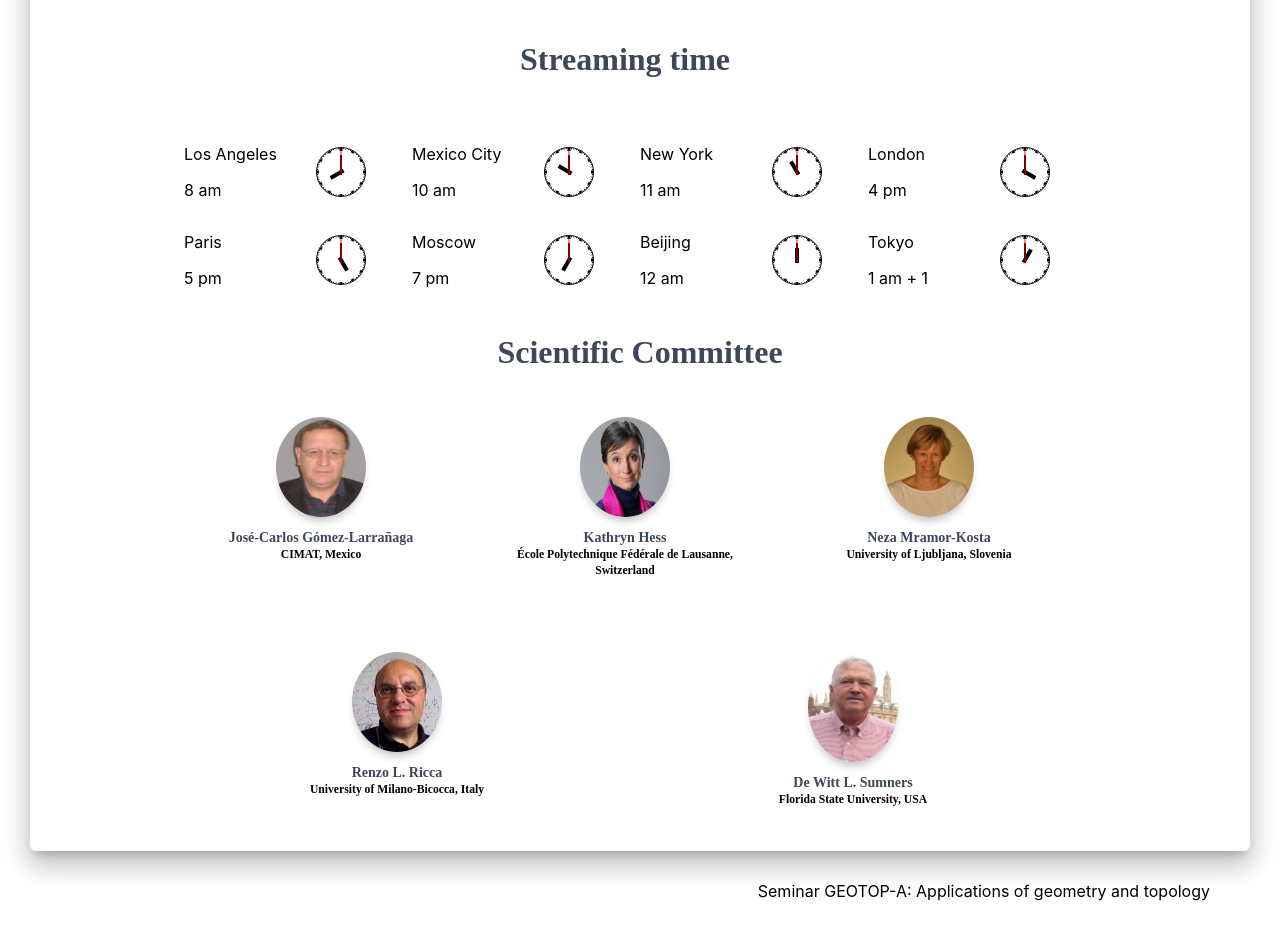
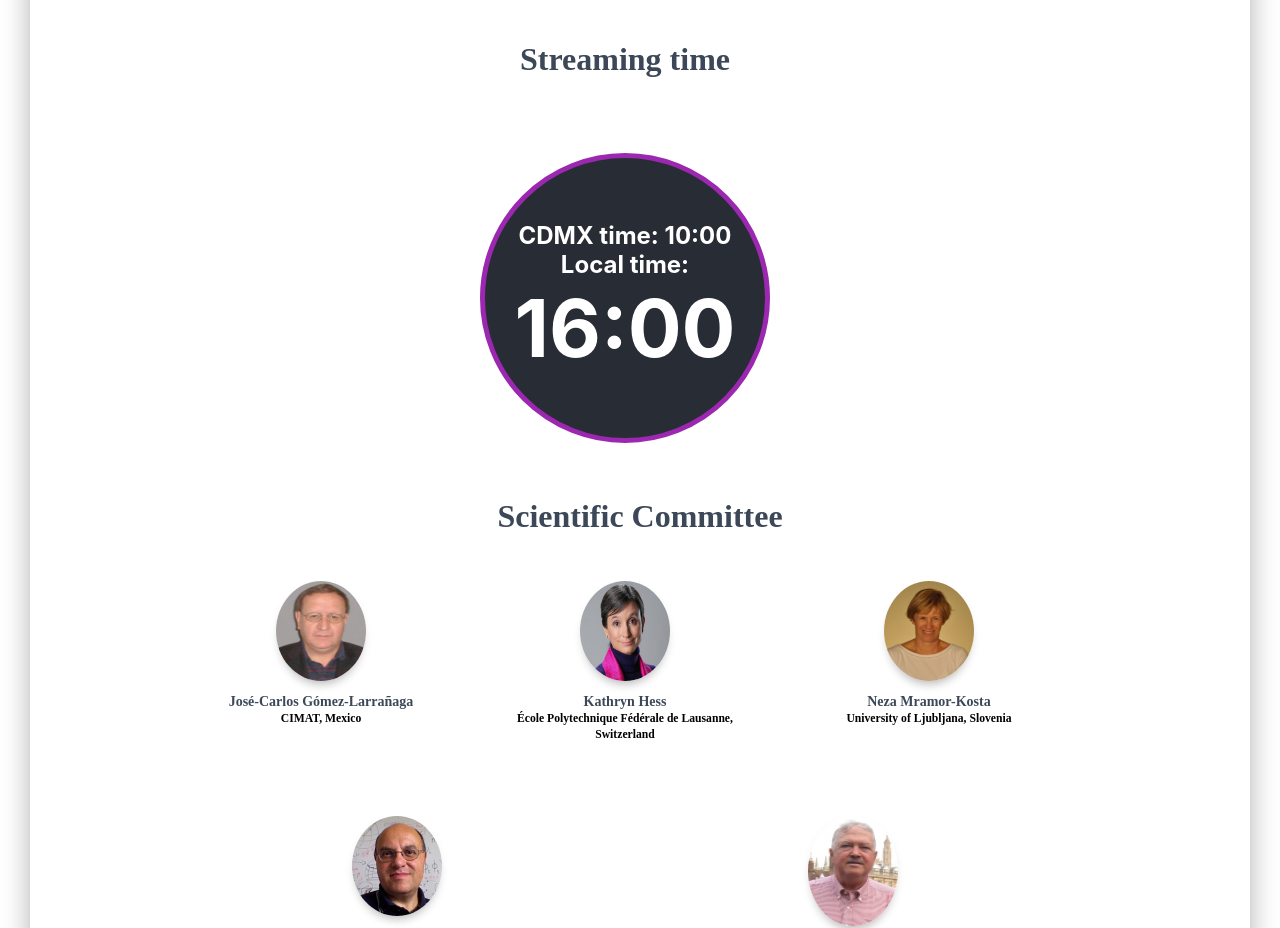
Before and after one commit to miguelruor/geotop-a, a React (Create React App) app: page / in a window 1280 px wide. Shown: the part 2260-3188 px from the top of the page. Built offline with nearby package versions, Linux system fonts and the light colour scheme; no server answers; the database is empty.

Commit message:
streaming time clock dependent of local time

```diff
--- a/src/components/Clock/Times.css
+++ b/src/components/Clock/Times.css
@@ -11,6 +11,7 @@
   width: 280px;
   height: 280px;
   margin-top: 25px;
+  margin-bottom: 25px;
   display: flex;
   display: -webkit-flex;
   flex-direction: column;
--- a/src/components/Clock/Times.js
+++ b/src/components/Clock/Times.js
@@ -17,7 +17,7 @@ export default class Times extends Component {
       <div className="times">
         <div className="times-content" style={{ backgroundColor: this.props.color, borderColor: this.props.bordercolor }}>
           <label id="timer-label">{this.props.timeLabel+": "+formatTime(600)}</label>
-          <label id="timer-label">{"Local:"}</label>
+          <label id="timer-label">{"Local time:"}</label>
           <span id="time-left">{/*this.props.timeLeftInMinutes*/}{formatTime(this.props.timeLeftInMinutes)}</span>
         </div>
       </div>
--- a/src/views/LandingPage/Sections/StreamingTimeSection.js
+++ b/src/views/LandingPage/Sections/StreamingTimeSection.js
@@ -6,6 +6,7 @@ import 'react-clock/dist/Clock.css';
 
 import { makeStyles } from "@material-ui/core/styles";
 import styles from "../../../assets/jss/material-kit-react/views/landingPageSections/workStyle.js";
+import Times from "../../../components/Clock/Times.js";
 
 //https://material-ui.com/es/components/grid/
 import GridContainer from "../../../components/Grid/GridContainer.js";
@@ -16,18 +17,14 @@ const useStyles = makeStyles(styles);
 export default function StreamingTime(){
     const classes = useStyles();
 
-    // Next Talks ...
-    const date1 = new Date(2020, 1, 1, 8, 0, 0, 0);
-    const date2 = new Date(2020, 1, 1, 10, 0, 0, 0);
-    const date3 = new Date(2020, 1, 1, 11, 0, 0, 0);
-    const date4 = new Date(2020, 1, 1, 4, 0, 0, 0);
+    const UTCMexicoCity = 360;
+    const StreamingTimeMexicoCity = 600;
 
-    const date5 = new Date(2020, 1, 1, 5, 0, 0, 0);
-    const date6 = new Date(2020, 1, 1, 7, 0, 0, 0);
-    const date7 = new Date(2020, 1, 1, 12, 0, 0, 0);
-    const date8 = new Date(2020, 1, 1, 1, 0, 0, 0);
+    const d = new Date();
+    const localOffset = d.getTimezoneOffset();
 
-    const size = 50; // Clock's size
+    const StreamingTimeLocal = (StreamingTimeMexicoCity + UTCMexicoCity - localOffset + 1440)%1440;
+
 
     return(
         <GridContainer style={{paddingLeft: "10%", paddingRight:"10%"}} justify = "left">
@@ -35,94 +32,13 @@ export default function StreamingTime(){
                 <h1 className={classes.title}>Streaming time</h1>
             </GridItem>
 
-            <GridItem  xs={6} sm={3} md={3}>
-
-                <GridContainer justify = "left" alignItems="center">
-                    <GridItem xs={8} sm={8} md={8}>
-                        <p className={classes.description}>Los Angeles</p>
-                        <p className={classes.description}>8 am</p>
-                    </GridItem>
-                    <GridItem xs={2} sm={2} md={2}><span><Clock value={date1} size={size} /></span></GridItem>
-                </GridContainer>
-
-            </GridItem>
-            <GridItem  xs={6} sm={3} md={3}>
-
-                <GridContainer justify = "left" alignItems="center">
-                    <GridItem xs={8} sm={8} md={8}>
-                        <p className={classes.description}>Mexico City</p>
-                        <p className={classes.description}>10 am</p>
-                    </GridItem>
-                    <GridItem xs={2} sm={2} md={2}><span><Clock value={date2} size={size} /></span></GridItem>
-                </GridContainer>
-
-            </GridItem>
-            <GridItem  xs={6} sm={3} md={3}>
-
-                <GridContainer justify = "left" alignItems="center">
-                    <GridItem xs={8} sm={8} md={8}>
-                        <p className={classes.description}>New York</p>
-                        <p className={classes.description}>11 am</p>
-                    </GridItem>
-                    <GridItem xs={2} sm={2} md={2}><span><Clock value={date3} size={size}/></span></GridItem>
-                </GridContainer>
-
-            </GridItem>
-            <GridItem  xs={6} sm={3} md={3}>
-
-                <GridContainer justify = "left" alignItems="center">
-                    <GridItem xs={8} sm={8} md={8}>
-                        <p className={classes.description}>London</p>
-                        <p className={classes.description}>4 pm</p>
-                    </GridItem>
-                    <GridItem xs={2} sm={2} md={2}><span><Clock value={date4} size={size}/></span></GridItem>
-                </GridContainer>
-
-            </GridItem>
-
-            <GridItem  xs={6} sm={3} md={3}>
-
-                <GridContainer justify = "left" alignItems="center">
-                    <GridItem xs={8} sm={8} md={8}>
-                        <p className={classes.description}>Paris</p>
-                        <p className={classes.description}>5 pm</p>
-                    </GridItem>
-                    <GridItem xs={2} sm={2} md={2}><span><Clock value={date5} size={size} /></span></GridItem>
-                </GridContainer>
-
-            </GridItem>
-            <GridItem  xs={6} sm={3} md={3}>
-
-                <GridContainer justify = "left" alignItems="center">
-                    <GridItem xs={8} sm={8} md={8}>
-                        <p className={classes.description}>Moscow</p>
-                        <p className={classes.description}>7 pm</p>
-                    </GridItem>
-                    <GridItem xs={2} sm={2} md={2}><span><Clock value={date6} size={size} /></span></GridItem>
-                </GridContainer>
-
-            </GridItem>
-            <GridItem  xs={6} sm={3} md={3}>
-
-                <GridContainer justify = "left" alignItems="center">
-                    <GridItem xs={8} sm={8} md={8}>
-                        <p className={classes.description}>Beijing</p>
-                        <p className={classes.description}>12 am</p>
-                    </GridItem>
-                    <GridItem xs={2} sm={2} md={2}><span><Clock value={date7} size={size}/></span></GridItem>
-                </GridContainer>
-
-            </GridItem>
-            <GridItem  xs={6} sm={3} md={3}>
-
-                <GridContainer justify = "left" alignItems="center">
-                    <GridItem xs={8} sm={8} md={8}>
-                        <p className={classes.description}>Tokyo</p>
-                        <p className={classes.description}>1 am + 1</p>
-                    </GridItem>
-                    <GridItem xs={2} sm={2} md={2}><span><Clock value={date8} size={size}/></span></GridItem>
-                </GridContainer>
-
+            <GridItem>
+                <Times
+                    timeLabel={"CDMX time"}
+                    timeLeftInMinutes={StreamingTimeLocal}
+                    color='#282c34'
+                    bordercolor='#9c27b0'
+                />
             </GridItem>
         </GridContainer>
     );
```
Also changed, not shown: 1 other file (tests, documents, lock files or other folders).
